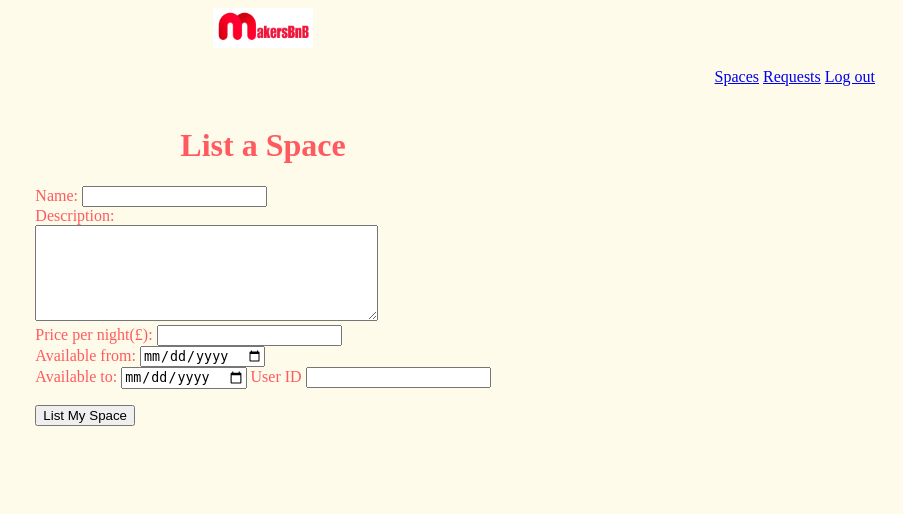
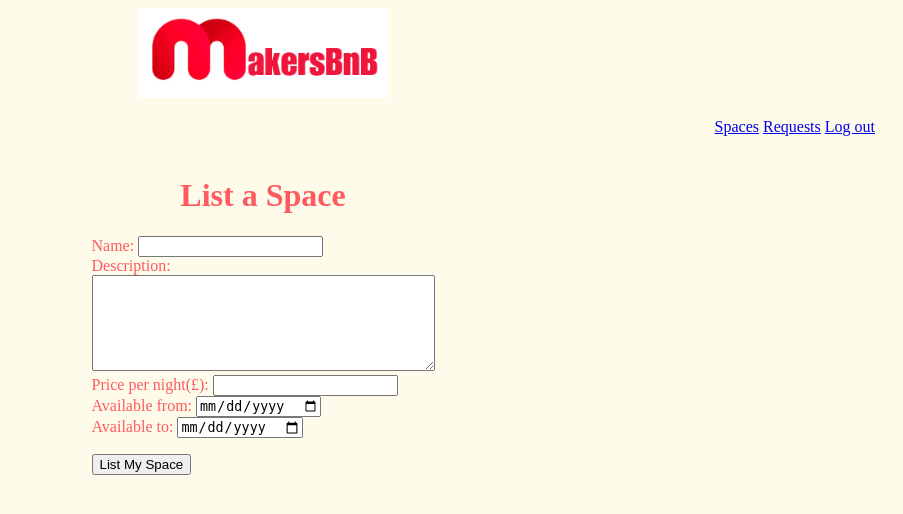
Before and after one commit to hudaa12/MakersBnB, a Flask app: page /space in a window 1280 px wide. Shown: the top 514 px of the page, without its empty margins (377-1280 px from the left). Run offline with Flask 3, Linux system fonts and the light colour scheme.

Commit message:
EOD Commit

```diff
--- a/app.py
+++ b/app.py
@@ -57,14 +57,15 @@ def get_spaces():
 def post_space():
     connection = get_flask_database_connection(app)
     repository = SpaceRepository(connection)
+    booked_by = session['user_id']
     name = request.form['space_name']
     description = request.form['description']
     price = request.form['price']
     available_from = request.form['available_from']
     available_to = request.form['available_to']
-    user_id = request.form['user_id']
+
     space = Space(None, name, description, price,
-                  available_from, available_to, user_id)
+                  available_from, available_to, booked_by)
     repository.create(space)
     return render_template('space.html')
 
--- a/templates/about.html
+++ b/templates/about.html
@@ -7,7 +7,7 @@
     <title>Makers BnB</title>
   </head>
   <body>
-    <img src="/static/img/logo2.png" alt="logo" width="100" height="40" />
+    <img src="/static/img/logo2.png" alt="logo" width="250" />
     <a href="/" class="button">Home</a>
     <h1>About MakersBnB</h1>
     <h2>This is Makers BnB, you can book a relaxing holiday.</h2>
--- a/templates/book_space.html
+++ b/templates/book_space.html
@@ -6,7 +6,7 @@
     <link rel="stylesheet" href="/static/style.css" />
   </head>
   <body>
-    <img src="/static/img/logo2.png" alt="logo" width="100" height="40" />
+    <img src="/static/img/logo2.png" alt="logo" width="250" />
     <div class="nav">
       <a href="/spaces" class="button">Spaces</a>
       <a href="/bookings" class="button">Requests</a>
--- a/templates/index.html
+++ b/templates/index.html
@@ -6,7 +6,7 @@
     <link rel="stylesheet" href="/static/style.css" />
   </head>
   <body>
-    <img src="/static/img/logo2.png" alt="logo" width="100" height="40" />
+    <img src="/static/img/logo2.png" alt="logo" width="250" />
     <div class="nav">
       <a href="/about" class="button">About</a>
       <a href="/login" class="button">Login</a>
--- a/templates/requests.html
+++ b/templates/requests.html
@@ -9,7 +9,7 @@
       <a href="/" class="button">Home</a>
       <a href="/spaces" class="button">Spaces</a>
       <a href="/bookings" class="button">Requests</a>
-      <a href="/logout" class="button">Log out</a>
+      <a href="/" class="button">Log out</a>
     </div>
     <h1>Requests</h1><br>
 
--- a/templates/space.html
+++ b/templates/space.html
@@ -8,7 +8,7 @@
   </head>
 
   <body>
-    <img src="/static/img/logo2.png" alt="logo" width="100" height="40" />
+    <img src="/static/img/logo2.png" alt="logo" width="250" />
     <div class="nav">
       <a href="/spaces" class="button">Spaces</a>
       <a href="/bookings" class="button">Requests</a>
@@ -49,8 +49,8 @@
         id="available_to"
       />
 
-      <label>User ID</label>
-      <input type="text" name="user_id" id="user_id" />
+      <!-- <label>User ID</label>
+      <input type="text" name="user_id" id="user_id" /> -->
 
       <br />
 
--- a/templates/spaces.html
+++ b/templates/spaces.html
@@ -6,7 +6,7 @@
     <link rel="stylesheet" href="/static/style.css" />
   </head>
   <body>
-    <img src="/static/img/logo2.png" alt="logo" width="100" height="40" />
+    <img src="/static/img/logo2.png" alt="logo" width="250" />
     <div class="nav">
       <a href="/" class="button">Home</a>
       <a href="/bookings" class="button">Requests</a>
```
Also changed, not shown: 1 other file.
